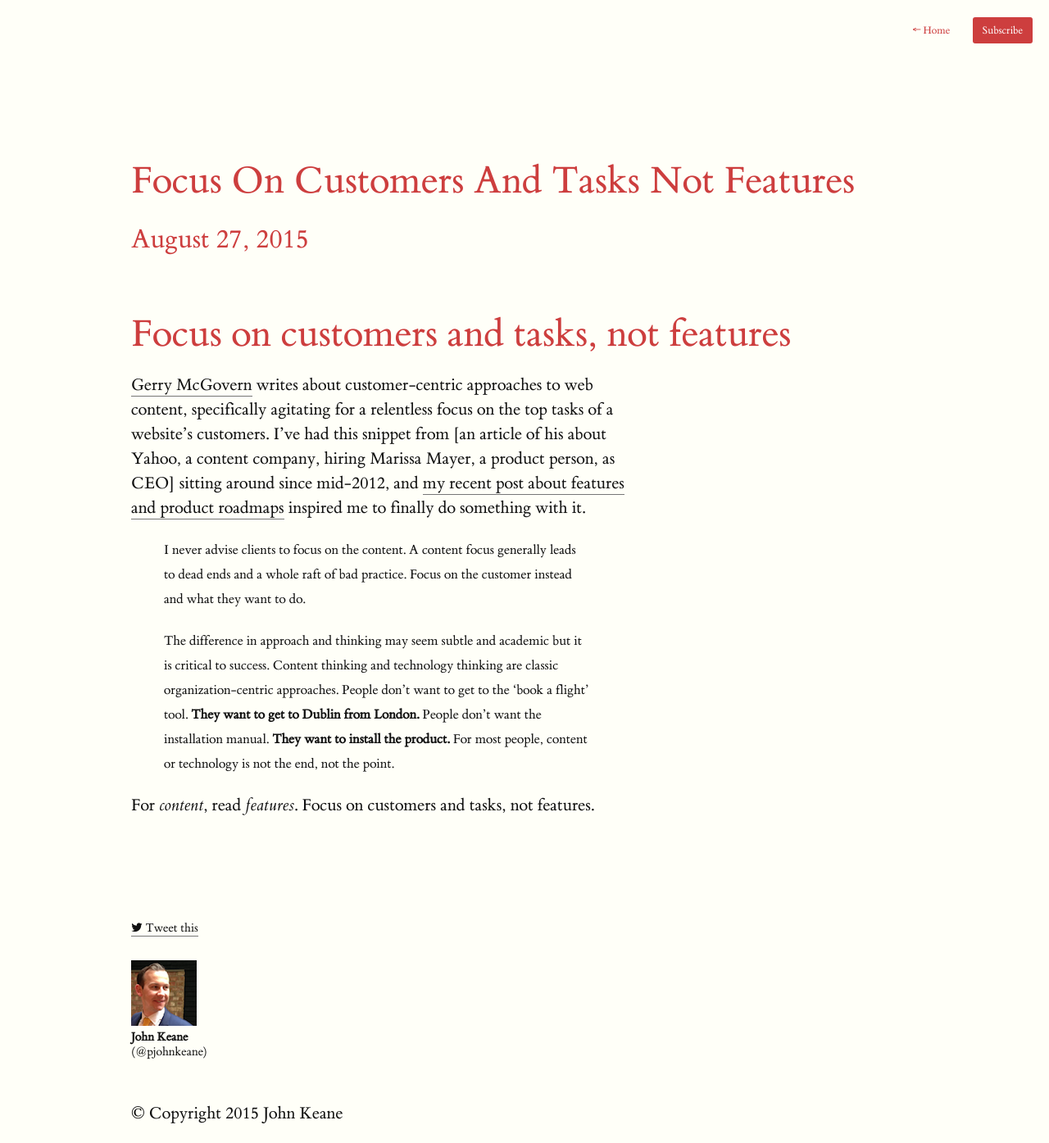
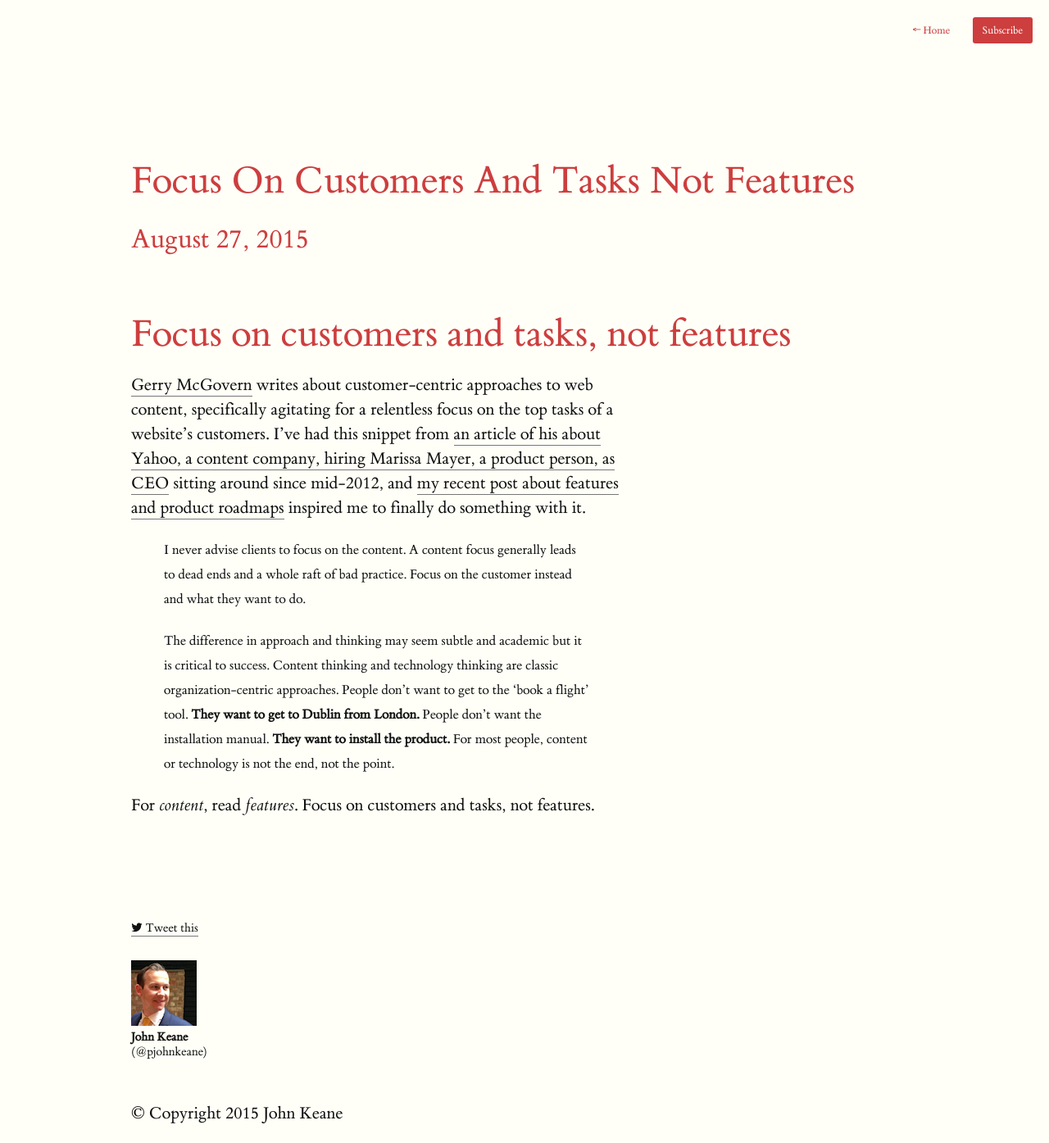
Before and after one commit to pjohnkeane/pjohnkeane.github.io, a Jekyll site: the page built from _posts/tumblr/2015-08-27-focus-on-customers-and-tasks-not-features.md, in a window 1280 px wide. Shown: the whole page at 82% size. Built offline with Jekyll 4.4.1, drawn with Linux system fonts in a browser that asks for light colours; nearby versions of some CDN libraries; Markdown is read by kramdown in place of the engine named in the settings; part of the change alters nothing that is shown.

```diff
--- a/_posts/tumblr/2015-08-27-focus-on-customers-and-tasks-not-features.md
+++ b/_posts/tumblr/2015-08-27-focus-on-customers-and-tasks-not-features.md
@@ -1,6 +1,6 @@
 # Focus on customers and tasks, not features
 
-[Gerry McGovern](http://www.gerrymcgovern.com/new-thinking) writes about customer-centric approaches to web content, specifically agitating for a relentless focus on the top tasks of a website's customers. I've had this snippet from [an article of his about Yahoo, a content company, hiring Marissa Mayer, a product person, as CEO] sitting around since mid-2012, and [my recent post about features and product roadmaps](http://biscuitsforcheese.co.uk/post/126907408176/feature-requests-product-roadmaps-opportunity-backlog) inspired me to finally do something with it.
+[Gerry McGovern](http://www.gerrymcgovern.com/new-thinking) writes about customer-centric approaches to web content, specifically agitating for a relentless focus on the top tasks of a website's customers. I've had this snippet from [an article of his about Yahoo, a content company, hiring Marissa Mayer, a product person, as CEO](http://www.gerrymcgovern.com/new-thinking/content-enabler) sitting around since mid-2012, and [my recent post about features and product roadmaps](http://biscuitsforcheese.co.uk/post/126907408176/feature-requests-product-roadmaps-opportunity-backlog) inspired me to finally do something with it.
 
 >I never advise clients to focus on the content. A content focus generally leads to dead ends and a whole raft of bad practice. Focus on the customer instead and what they want to do.
 
```
